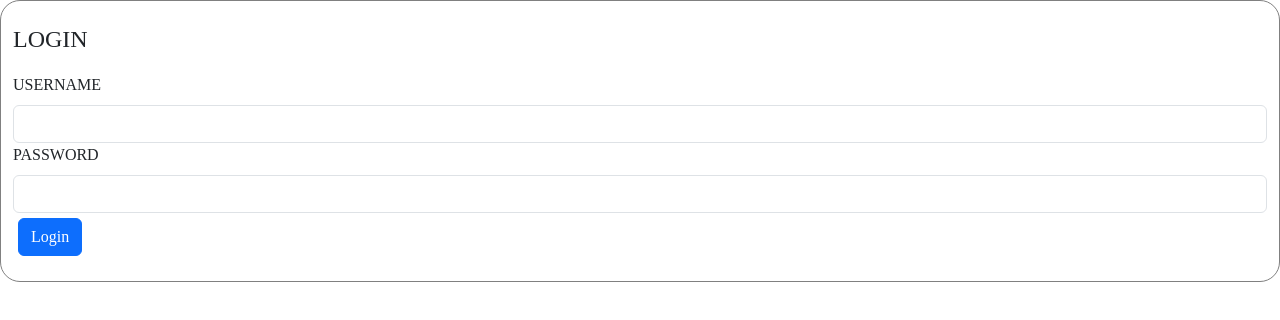
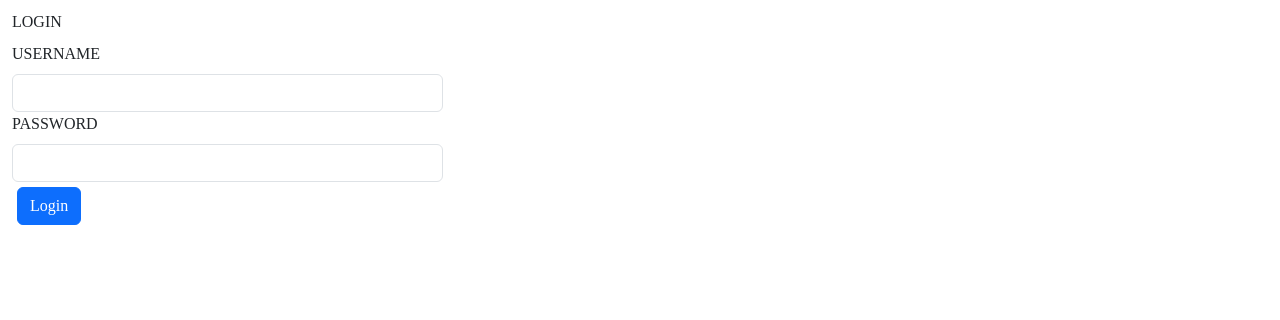
Before and after one commit to Red-stevo/E-LearningHub, a React (Vite) app in the folder student-learning-assistant/: page /student-assistant/login in a window 1280 px wide. Shown: the top 320 px of the page. Built offline with nearby package versions, Linux system fonts and the light colour scheme.

Commit message:
Commit message >>>>> styling the login page <<<<<

```diff
--- a/student-learning-assistant/src/AppPages/Component/LoginForm.jsx
+++ b/student-learning-assistant/src/AppPages/Component/LoginForm.jsx
@@ -1,21 +1,21 @@
 import {Button, Form, FormLabel} from "react-bootstrap";
-import './../Styles/RegistrationPage.css';
 import './../Styles/LoginPage.css';
 
 export const LoginForm = () =>{
     return(
         <Form className={"login-form"}>
-            <legend><FormLabel>LOGIN</FormLabel></legend>
-            <Form.Group>
+            <FormLabel>LOGIN</FormLabel>
+            <Form.Group className={"login-username"}>
                 <Form.Label htmlFor={"login-username"}>USERNAME </Form.Label>
                 <Form.Control id={"login-username"} type={"text"} required={true}/>
             </Form.Group>
 
-            <Form.Group>
+            <Form.Group className={"login-password"}>
                 <Form.Label htmlFor={"login-password"}>PASSWORD</Form.Label>
                 <Form.Control id={"login-password"} type={"password"} required={true}/>
             </Form.Group>
 
             <Button type={"submit"} className={'reg-btn'}>Login</Button>
+
         </Form>);
 }
--- a/student-learning-assistant/src/AppPages/RoutedPages/LoginPage.jsx
+++ b/student-learning-assistant/src/AppPages/RoutedPages/LoginPage.jsx
@@ -1,9 +1,12 @@
 import {Row} from "react-bootstrap";
 import {LoginForm} from "../Component/LoginForm.jsx";
+import './../Styles/RegistrationPage.css';
+import './../Styles/LoginPage.css';
+
 
 export const LoginPage = () => {
     return(
-        <Row>
+        <Row className={"login-page"}>
             <LoginForm />
         </Row>
     )
--- a/student-learning-assistant/src/AppPages/Styles/LoginPage.css
+++ b/student-learning-assistant/src/AppPages/Styles/LoginPage.css
@@ -1,6 +1,15 @@
 .login-form{
     width : 40%;
-    padding: 20px 20px;
-    border: grey solid 1px;
-    border-radius: 20px;
+    padding: 10px 10px;
 }
+
+.login-username, .login-password{
+    width: 35%;
+}
+
+.login-page{
+    width: 100%;
+    display: flex;
+    justify-content: center;
+    align-items: center;
+}
```
